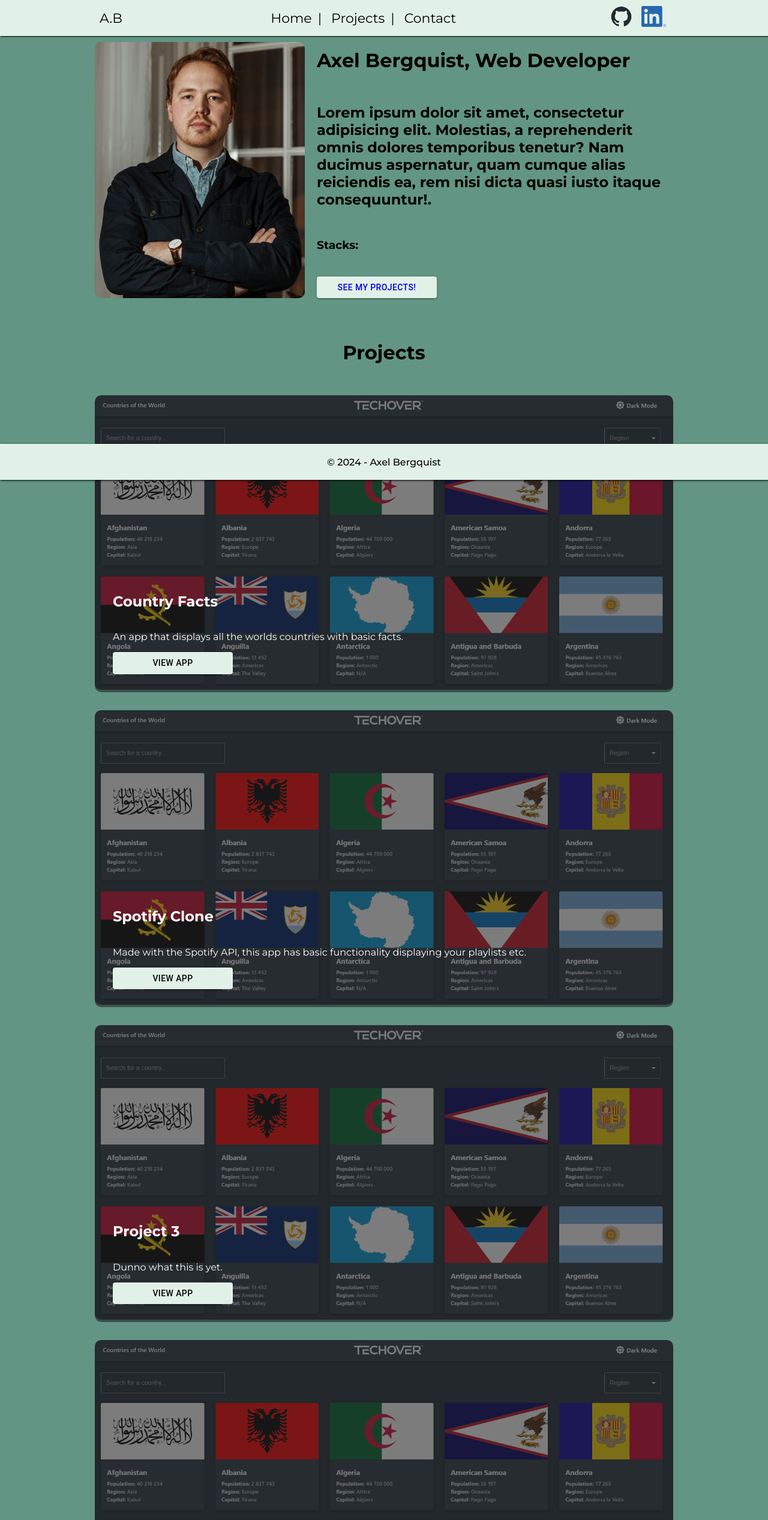
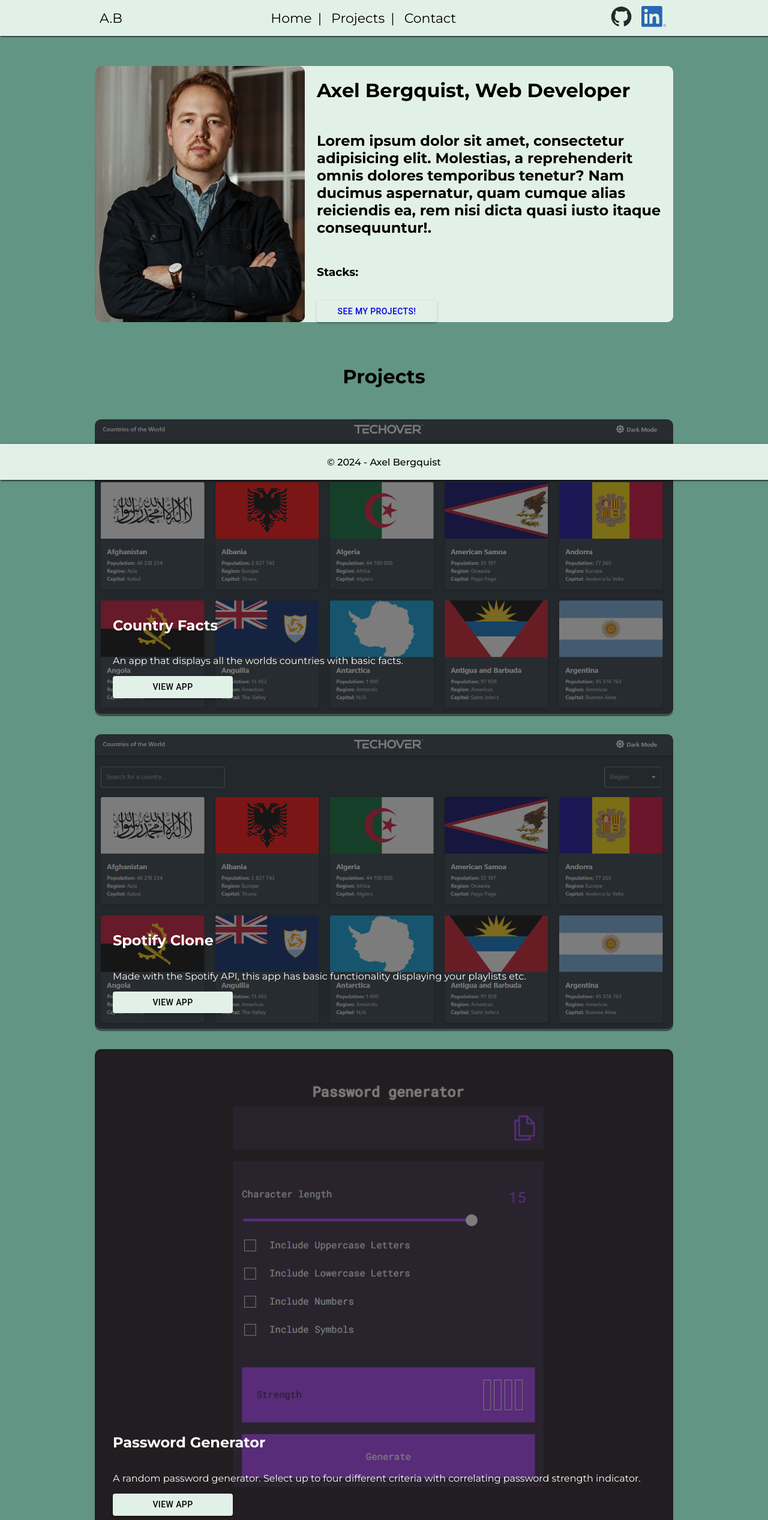
Before and after one commit to axelberk/Portfolio, a React (Vite) app: page /contact in a window 1280 px wide. Shown: the top 2534 px of the page at 60% size. Built offline with nearby package versions, Linux system fonts and the light colour scheme.

Commit message:
projects changes & Contact comp

```diff
--- a/src/App.jsx
+++ b/src/App.jsx
@@ -5,6 +5,7 @@ import { Routes, Route, BrowserRouter } from 'react-router-dom'
 import Homepage from './Homepage/Homepage'
 import Projects from './Components/Projects/Projects'
 import Footer from './Components/Footer/Footer'
+import Contact from './Components/Contact/Contact'
 import '@mui/material'
 
 
@@ -18,7 +19,7 @@ function App() {
 
           <Homepage />
           <Projects />
-
+          <Contact />
       </div>
 
       <Footer />
--- /dev/null
+++ b/src/Components/Contact/Contact.css
@@ -0,0 +1,5 @@
+.Contact {
+    height: 100px;
+    background-color: #E2F1E7;
+
+}
--- /dev/null
+++ b/src/Components/Contact/Contact.jsx
@@ -0,0 +1,11 @@
+import "./Contact.css"
+
+const Contact = () => {
+    return (
+        <div className="Contact">
+            Contact info
+        </div>
+    )
+}
+
+export default Contact
--- a/src/Components/Projects/Projects.jsx
+++ b/src/Components/Projects/Projects.jsx
@@ -13,7 +13,7 @@ const Projects = () => {
                 <div className="project-text">
                     <h2>Country Facts</h2>
                     <p>An app that displays all the worlds countries with basic facts.</p>
-                    <Button variant="contained" sx={{width:"200px", backgroundColor:"#E2F1E7", color:"black"}}>View app</Button>
+                    <Button href="https://countryfactbase.netlify.app/" target="_blank" variant="contained" sx={{width:"200px", backgroundColor:"#E2F1E7", color:"black"}}>View app</Button>
                 </div>
             </article>
             <article className="project">
@@ -24,29 +24,29 @@ const Projects = () => {
                 <div className="project-text">
                     <h2>Spotify Clone</h2>
                     <p>Made with the Spotify API, this app has basic functionality displaying your playlists etc.</p>
-                    <Button variant="contained" sx={{width: "200px", backgroundColor:"#E2F1E7", color:"black"}}>View app</Button>
+                    <Button variant="contained"  target="_blank" sx={{width: "200px", backgroundColor:"#E2F1E7", color:"black"}}>View app</Button>
                 </div>
             </article>
             <article className="project">
                 <div className="img-container">
-                    <img src="flagproject1.png" alt="" className="project-img"/>
+                    <img src="pw-gen1.png" alt="" className="project-img"/>
                     <div className="img-overlay"></div>
                 </div>
                 <div className="project-text">
-                    <h2>Project 3</h2>
-                    <p>Dunno what this is yet.</p>
-                    <Button variant="contained" sx={{width:"200px", backgroundColor:"#E2F1E7", color:"black"}}>View app</Button>
+                    <h2>Password Generator</h2>
+                    <p>A random password generator. Select up to four different criteria with correlating password strength indicator.</p>
+                    <Button href="https://randompw-gen.netlify.app/" variant="contained" target="_blank" sx={{width:"200px", backgroundColor:"#E2F1E7", color:"black"}}>View app</Button>
                 </div>
             </article>
             <article className="project">
                 <div className="img-container">
-                    <img src="flagproject1.png" alt="" className="project-img"/>
+                    <img src="advicegen1.png" alt="" className="project-img"/>
                     <div className="img-overlay"></div>
                 </div>
                 <div className="project-text">
-                    <h2>Project 4</h2>
+                    <h2>Advice Generator</h2>
                     <p>Not sure what to put here yet.</p>
-                    <Button variant="contained" sx={{width:"200px", backgroundColor:"#E2F1E7", color:"black"}}>View app</Button>
+                    <Button variant="contained" href="https://randomadvice-gen.netlify.app/" target="_blank" sx={{width:"200px", backgroundColor:"#E2F1E7", color:"black"}}>View app</Button>
                 </div>
             </article>
         </div>
--- a/src/Homepage/Homepage.css
+++ b/src/Homepage/Homepage.css
@@ -3,6 +3,9 @@
     justify-content: space-between;
     flex-direction: column;
     margin-bottom: 50px;
+    background-color: #E2F1E7;
+    margin-top: 50px;
+    border-radius: 10px;
 }
 
 .intro-section {
@@ -33,6 +36,6 @@
 .pfp {
     max-width: 350px;
     align-self: center;
-    margin-top: 10px;
+    margin-top: px;
     border-radius: 10px;
   }
```
Also changed, not shown: public/advicegen1.png (added), public/pw-gen1.png (added).
